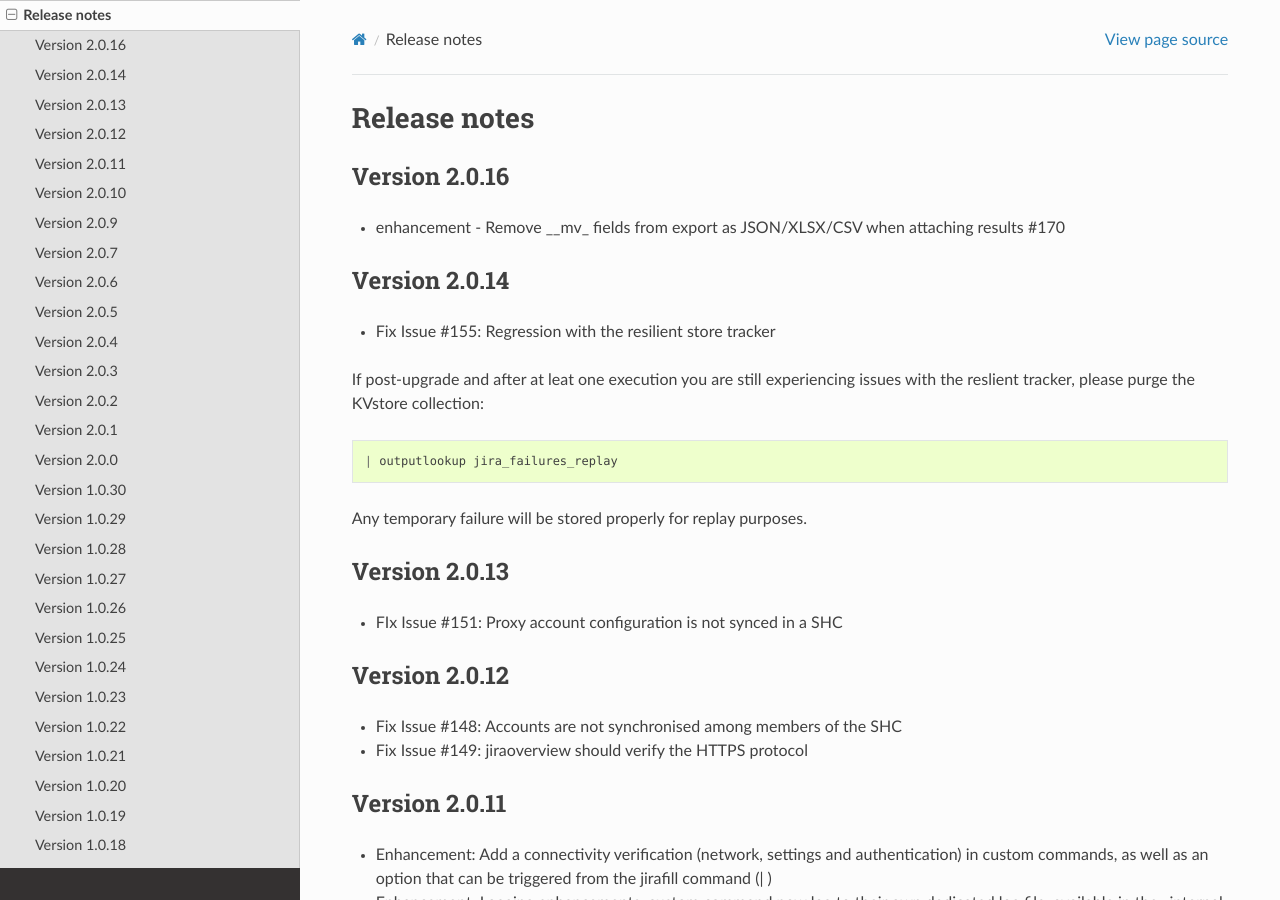
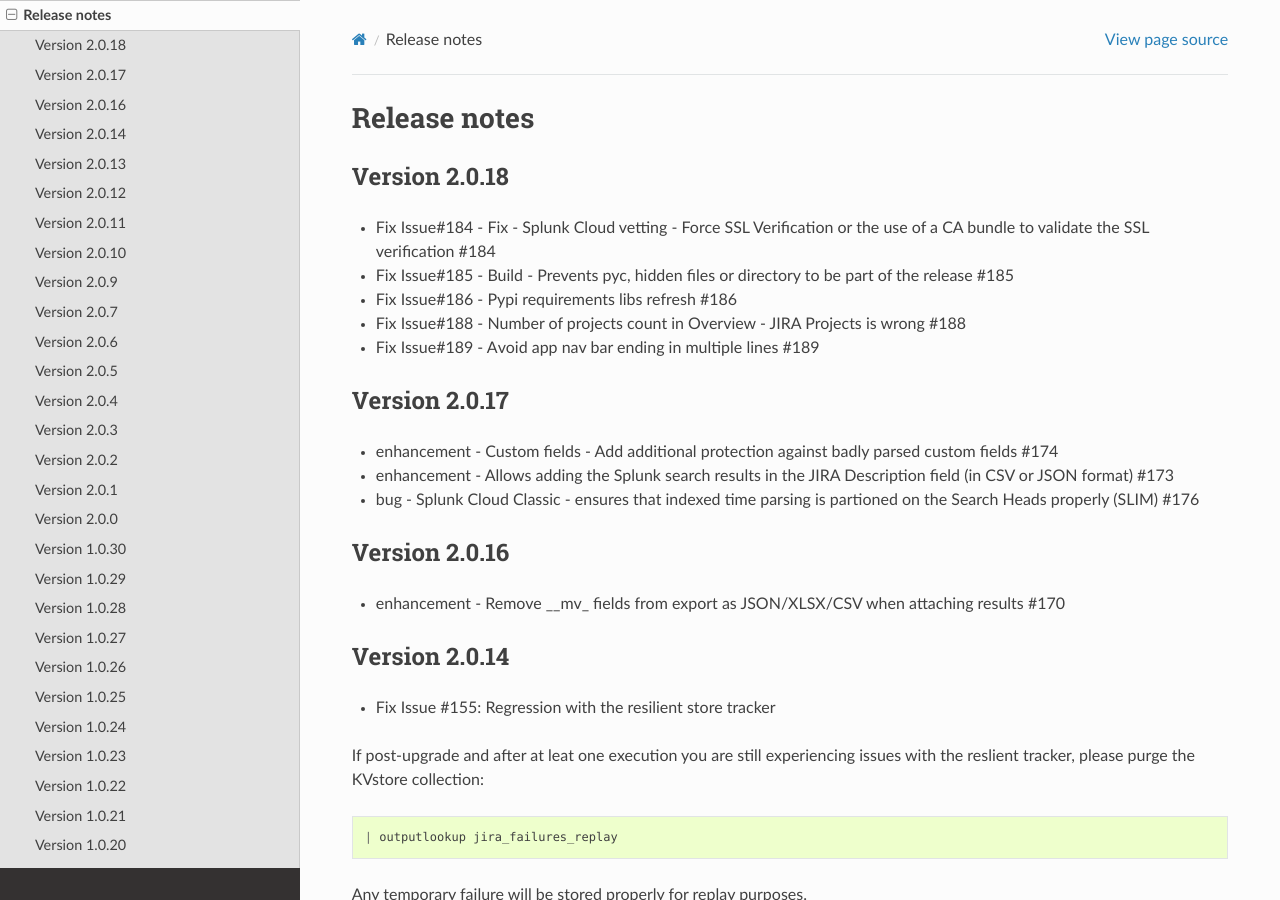
Before and after one commit to guilhemmarchand/TA-jira-service-desk-simple-addon, a Sphinx documentation site: the page built from docs/releasenotes.rst, in a window 1280 px wide and 900 px high. Built offline with Sphinx 7.4.7 and the Read the Docs theme 2.0.0, drawn with Linux system fonts in a browser that asks for light colours.

Commit message:
docs update

```diff
--- a/docs/configuration.rst
+++ b/docs/configuration.rst
@@ -254,6 +254,8 @@
 ================================
 
 SSL usage is enforced, this means you cannot access to a JIRA instance if it is not using SSL.
+
+**Since the version 2.0.18, SSL certificate verification is mandatory due to Splunk Cloud vetting requirements.**
 
 **When using SSL, there might be different conditions:**
 
--- a/docs/releasenotes.rst
+++ b/docs/releasenotes.rst
@@ -1,5 +1,21 @@
 Release notes
 #############
+
+Version 2.0.18
+==============
+
+- Fix Issue#184 - Fix - Splunk Cloud vetting - Force SSL Verification or the use of a CA bundle to validate the SSL verification #184
+- Fix Issue#185 - Build - Prevents pyc, hidden files or directory to be part of the release #185
+- Fix Issue#186 - Pypi requirements libs refresh #186
+- Fix Issue#188 - Number of projects count in Overview - JIRA Projects is wrong #188
+- Fix Issue#189 - Avoid app nav bar ending in multiple lines #189
+
+Version 2.0.17
+==============
+
+- enhancement - Custom fields - Add additional protection against badly parsed custom fields #174
+- enhancement - Allows adding the Splunk search results in the JIRA Description field (in CSV or JSON format) #173
+- bug - Splunk Cloud Classic - ensures that indexed time parsing is partioned on the Search Heads properly (SLIM) #176
 
 Version 2.0.16
 ==============
```
